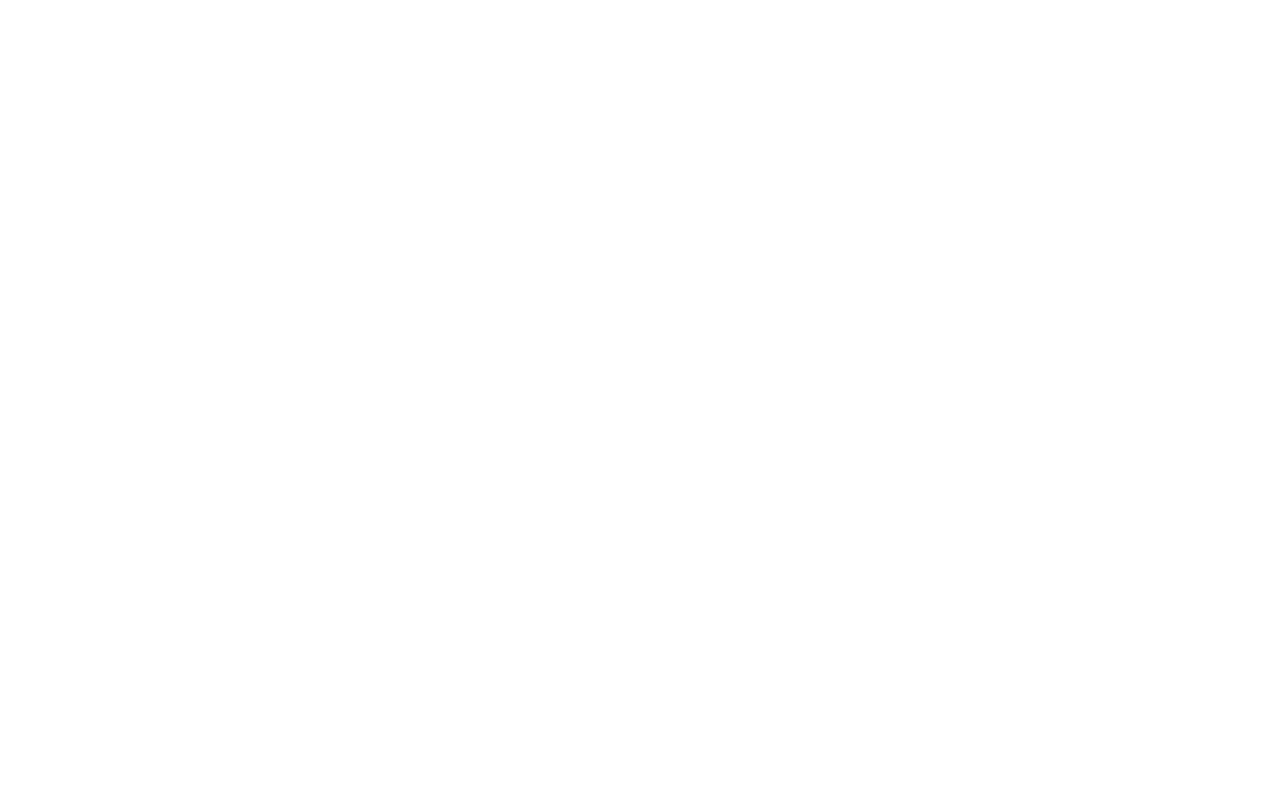
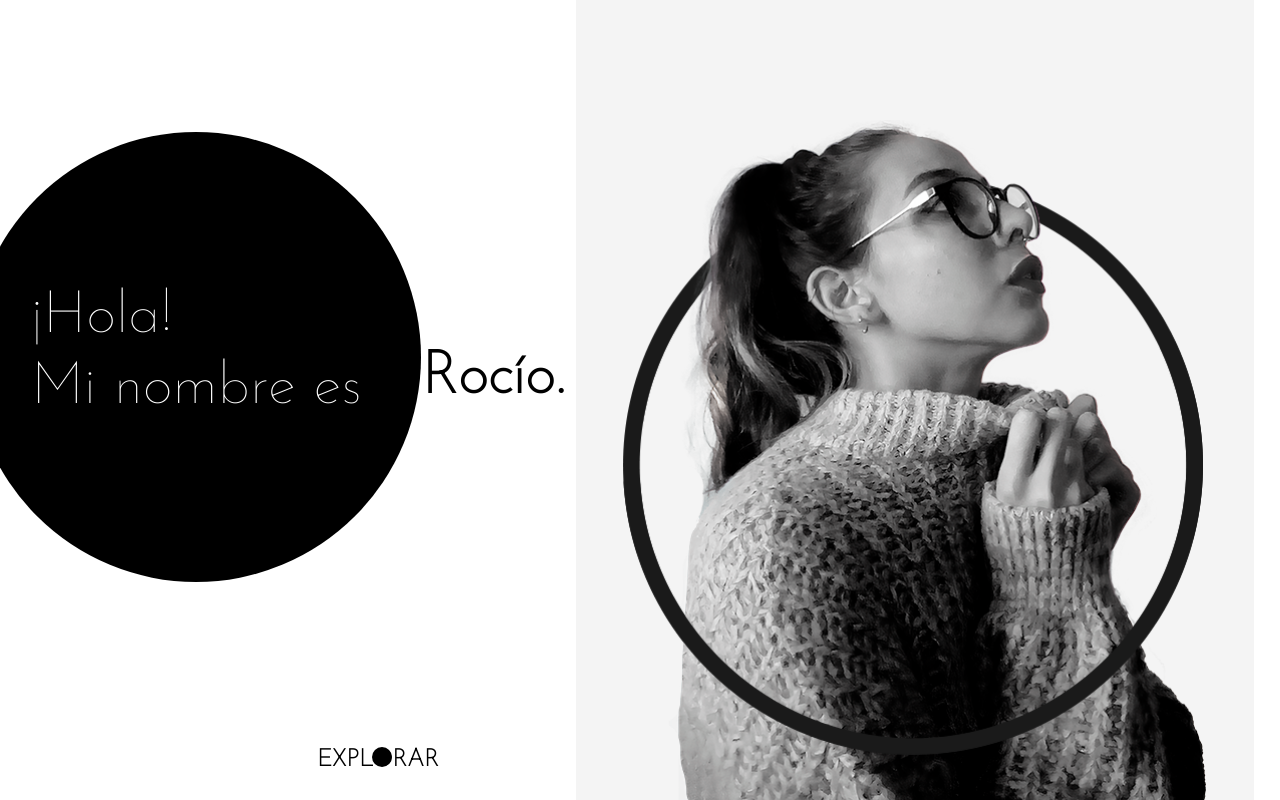
Before and after one commit to OriusMJC/portfoliorocio, a React (Create React App) app: page / in a window 1280 px wide. Built offline with nearby package versions, Linux system fonts and the light colour scheme.

Commit message:
avance en seccion 1

```diff
--- a/src/App.jsx
+++ b/src/App.jsx
@@ -1,18 +1,14 @@
 import {BrowserRouter as Router, Routes, Route} from 'react-router-dom'
 import './styles/App.css';
+import Homepage from './pages/Homepage.jsx'
 
 function App() {
   return (
     <Router>
-      <section id='section1'>
-
-      </section>
-      <section id='section2'>
-
-      </section>
-      <section id='section3'>
-
-      </section>
+      <Routes>
+        <Route path='/' element={<Homepage/>}>
+        </Route>
+      </Routes>
     </Router>
   );
 }
--- /dev/null
+++ b/src/pages/Homepage.jsx
@@ -0,0 +1,57 @@
+import React,{useEffect} from 'react'
+import rociohome from '../img/rociohome.png'
+
+export default function Homepage(){
+    useEffect(()=>{
+        const etiqueta = document.querySelector('.write-name')
+
+        const writename = (name)=>{
+            const arrayName = name.split('')
+            etiqueta.innerHTML = ''
+            let cont = -13
+
+            let write = setInterval(()=>{
+                if (cont >= 0){
+                    etiqueta.innerHTML += arrayName[cont]
+                }
+                cont++
+                if (cont === name.length){
+                    clearInterval(write)
+                }
+            },200)
+        }
+        writename('Rocío.')
+    },[])
+
+    return (
+        <div>
+            <section id='section1'>
+                <div className='container-left'>
+                    <div className='contain-circle'>
+                        <div className='circle'>
+                            <h1>¡Hola!<br/>Mi nombre es</h1>
+                        </div>
+                    </div>
+                    <div className='name'>
+                        <h1 className='write-name'>Rocío.</h1>
+                    </div>
+                    <div className='contain-button'>
+                        <button>EXPLORAR</button>
+                        <div className='o-dark'></div>
+                    </div>
+                </div>
+                <div className='container-right'>
+                    <div className="div-image">
+                        <img src={rociohome}></img>
+                    </div>
+                </div>
+          </section>
+          <section id='section2'>
+
+          </section>
+          <section id='section3'>
+
+          </section>
+        </div>
+    )
+}
--- a/src/styles/App.css
+++ b/src/styles/App.css
@@ -1,3 +1,5 @@
+@import url('https://fonts.googleapis.com/css2?family=Josefin+Sans:wght@100&display=swap');
+
 * {
   margin: 0;
   padding: 0;
@@ -7,4 +9,153 @@
   /* ======== COLORS ======== */
   --color-primary: #fff;
   --color-secundary: #000;
+  --gray-light: #f4f4f4;
+  --gray-dark: #201f1f;
+  /* ======== FONTS ======== */
+  --font-primary: 'Josefin Sans', sans-serif;
 }
+
+body::-webkit-scrollbar {
+	display: none; /*para esconcder la barra */
+}
+
+/* ======== SECTION 1 ======== */
+#section1{
+  display: flex;
+  flex-wrap: wrap;
+  width: 100%;
+  height: 100vh;
+}
+              /*==== LEFT ====  */
+.container-left {
+  background-color: var(--color-primary);
+  display: flex;
+  justify-content: center;
+  align-items: center;
+  width: 45%;
+  height: 100vh;
+}
+.contain-circle {
+  display: flex;
+  justify-content: center;
+  align-items: center;
+  width: 450px;
+  height: 450px;
+  margin-top: -15%;
+  margin-left: -5%;
+}
+.contain-circle .circle{
+  background-color: var(--color-secundary);
+  display: flex;
+  justify-content: center;
+  align-items: center;
+  width: 450px;
+  height: 450px;
+  border-radius: 50%;
+  animation: expand 2s forwards;
+}
+.name{
+  padding-bottom: 6%;
+  width: 155px;
+}
+.container-left h1{
+  font-size: 3.7rem;
+  font-family: var(--font-primary);
+  animation: aparece 4s forwards;
+}
+.container-left .name h1{
+  color: var(--color-secundary);
+  font-weight: bold;
+}
+
+.circle h1{
+  color: var(--color-primary);
+}
+
+
+              /*==== BUTTON ==== */
+.contain-button{
+  display: flex;
+  justify-content: center;
+  align-items: center;
+  position: relative;
+  margin-left: -25%;
+  top: 45%;
+  right: 20%;
+}
+.contain-button button {
+  font-family: var(--font-primary);
+  font-size: 1.5rem;
+  font-weight: bold;
+  background-color: transparent;
+  border-color: transparent;
+  z-index: 50;
+}
+.o-dark{
+  background-color: var(--color-secundary);
+  height: 20px;
+  width: 20px;
+  position: relative;
+  right: 47%;
+  margin-top: -3.8%;
+  border-radius: 50%;
+  z-index: 75;
+}
+.contain-button button:hover {
+  background-color: var(--color-primary);
+  z-index: 100;
+}
+
+
+              /* ==== RIGHT ==== */
+.container-right {
+  display: flex;
+  justify-content: center;
+  align-items: flex-end;
+  background-color: var(--gray-light);
+  width: 53%;
+  height: 100vh;
+}
+.div-image {
+  display: flex;
+  justify-content: center;
+  height: 80%;
+  animation: img-up 2s forwards;
+}
+
+
+/*==== ANIMATION SECTION 1 ====  */
+@keyframes expand {
+  0%{
+    width: 0px;
+    height: 0px;
+  }
+  100%{
+    width: 450px;
+    height: 450px;
+  }
+}
+@keyframes aparece {
+  0%{
+    opacity: 0;
+  }
+  50%{
+    opacity: 0;
+  }
+  100%{
+    opacity: 1;
+  }
+}
+
+@keyframes img-up {
+  0%{
+    width: 0%;
+    height: 0%;
+    margin-bottom: -50%;
+  }
+  100%{
+    width: 100%;
+    height: 85%;
+    margin-bottom: 0%;
+  }
+}
```
Also changed, not shown: src/img/rociohome.png (added).
